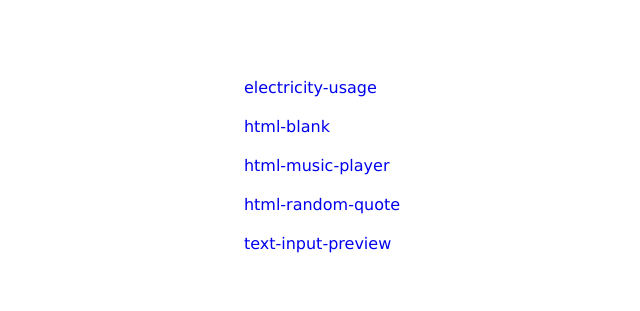
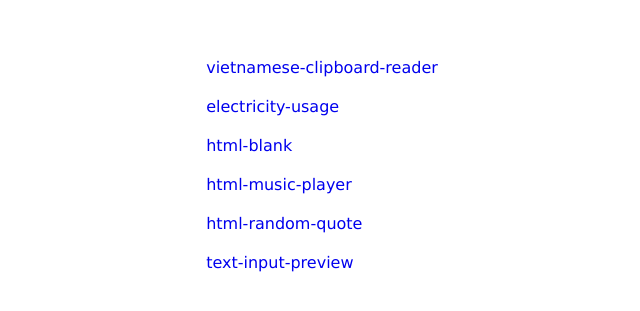
Before and after one commit to victorlin/apps, a plain HTML site: page index.html in a window 1280 px wide. Shown: the part 225-536 px from the top of the page, without its empty margins (338-978 px from the left). Drawn offline with Linux system fonts and the light colour scheme.

Commit message:
Add vietnamese-clipboard-reader

```diff
--- a/index.html
+++ b/index.html
@@ -7,6 +7,7 @@
 
 <body>
 <ul>
+    <li><a href="/apps/vietnamese-clipboard-reader">vietnamese-clipboard-reader</a></li>
     <li><a href="/apps/electricity-usage">electricity-usage</a></li>
     <li><a href="/apps/html-blank">html-blank</a></li>
     <li><a href="/apps/html-music-player">html-music-player</a></li>
```
Also changed, not shown: 1 other file.
